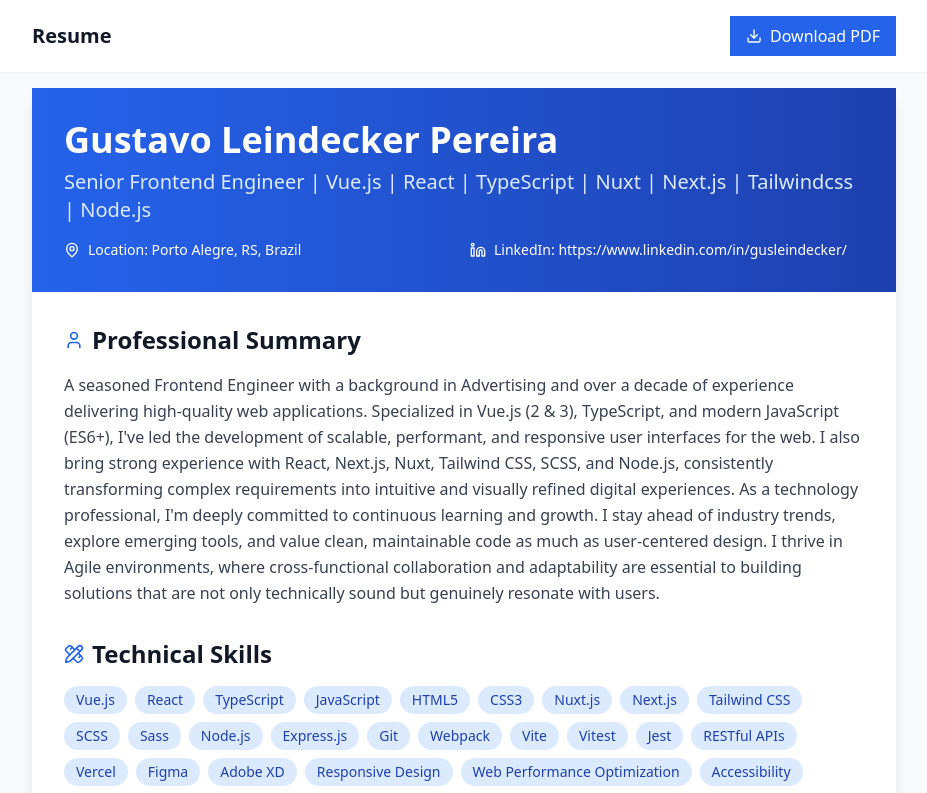
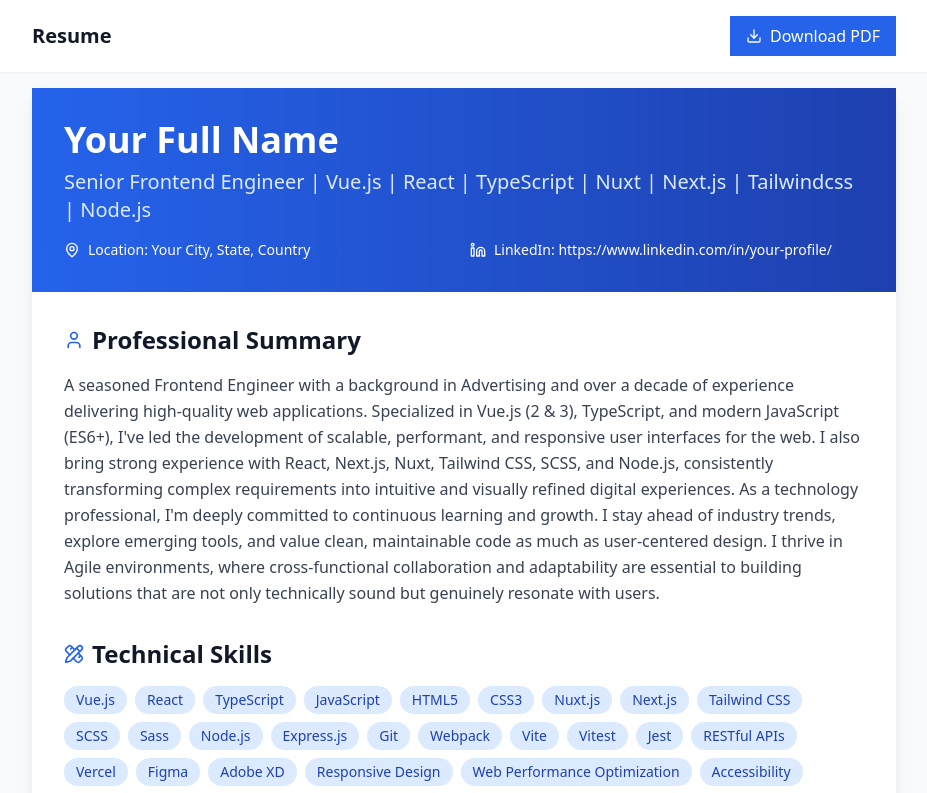
Before and after one commit to gusleindecker/cv.gusleindecker.dev, a Next.js app: page / in a window 1280 px wide. Shown: the top 793 px of the page, without its empty margins (176-1103 px from the left). Built offline with nearby package versions, Linux system fonts and the light colour scheme.

Commit message:
Adjusting personal information and creating environment variables to hide sensitive data

```diff
--- a/app/page.js
+++ b/app/page.js
@@ -13,18 +13,21 @@ import {
 } from "lucide-react";
 
 export default function CVPage() {
-  // You can update this data with your actual LinkedIn information
+  // CV data with personal info from environment variables
   const cvData = {
     personalInfo: {
-      name: "Gustavo Leindecker Pereira",
+      name: process.env.NEXT_PUBLIC_FULL_NAME || "Your Name",
       title:
         "Senior Frontend Engineer | Vue.js | React | TypeScript | Nuxt | Next.js | Tailwindcss | Node.js",
-      location: "Porto Alegre, RS, Brazil",
-      linkedin: "https://www.linkedin.com/in/gusleindecker/",
-      phone: "+55 (51) 991363037", // Phone for ATS
-      email: "gustalp@gmail.com", // email for ATS
-      github: "https://github.com/gusleindecker",
-      website: "https://gusleindecker.dev/",
+      location: process.env.NEXT_PUBLIC_LOCATION || "Your Location",
+      phone: process.env.NEXT_PUBLIC_PHONE || "+1 (555) 123-4567",
+      email: process.env.NEXT_PUBLIC_EMAIL || "your.email@example.com",
+      linkedin:
+        process.env.NEXT_PUBLIC_LINKEDIN ||
+        "https://www.linkedin.com/in/your-profile/",
+      github:
+        process.env.NEXT_PUBLIC_GITHUB || "https://github.com/your-username",
+      website: process.env.NEXT_PUBLIC_WEBSITE || "https://your-website.com/",
       summary: `A seasoned Frontend Engineer with a background in Advertising and over a decade of experience delivering high-quality web applications. Specialized in Vue.js (2 & 3), TypeScript, and modern JavaScript (ES6+), I've led the development of scalable, performant, and responsive user interfaces for the web. I also bring strong experience with React, Next.js, Nuxt, Tailwind CSS, SCSS, and Node.js, consistently transforming complex requirements into intuitive and visually refined digital experiences.
 
         As a technology professional, I'm deeply committed to continuous learning and growth. I stay ahead of industry trends, explore emerging tools, and value clean, maintainable code as much as user-centered design. I thrive in Agile environments, where cross-functional collaboration and adaptability are essential to building solutions that are not only technically sound but genuinely resonate with users.`,
@@ -541,7 +544,7 @@ export default function CVPage() {
 
       {/* Footer - hidden in print */}
       <footer className="text-center py-8 text-gray-600 print:hidden">
-        <p>Last updated: Jun 25, 2025</p>
+        <p>Last updated: Jun 20, 2025</p>
       </footer>
     </div>
   );
```
Also changed, not shown: 2 other files (tests, documents, lock files or other folders).
